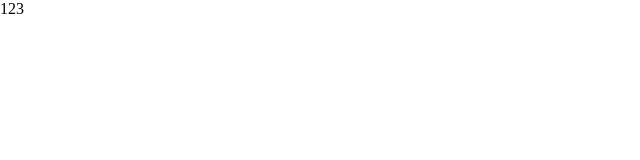
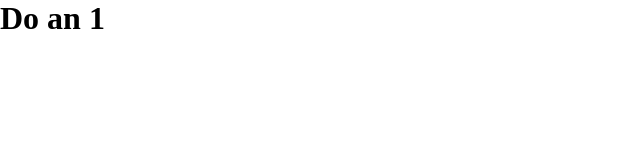
Before and after one commit to Vanboizz/phoneFrontend, a React (Create React App) app in the folder my-app/: page / in a window 1280 px wide. Shown: the top 160 px of the page, without its empty margins (0-640 px from the left). Built offline with nearby package versions, Linux system fonts and the light colour scheme.

Commit message:
push branch

```diff
--- a/my-app/src/App.js
+++ b/my-app/src/App.js
@@ -2,7 +2,7 @@ import "./App.css";
 
 export default function App() {
   return (<div>
-    <p>123</p>
+    <h1>Do an 1</h1>
   </div>
   )
 }
```
